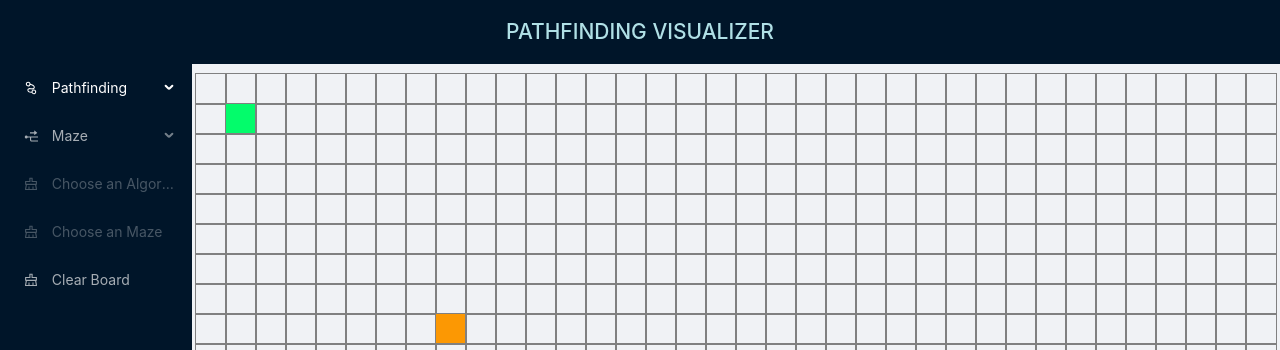
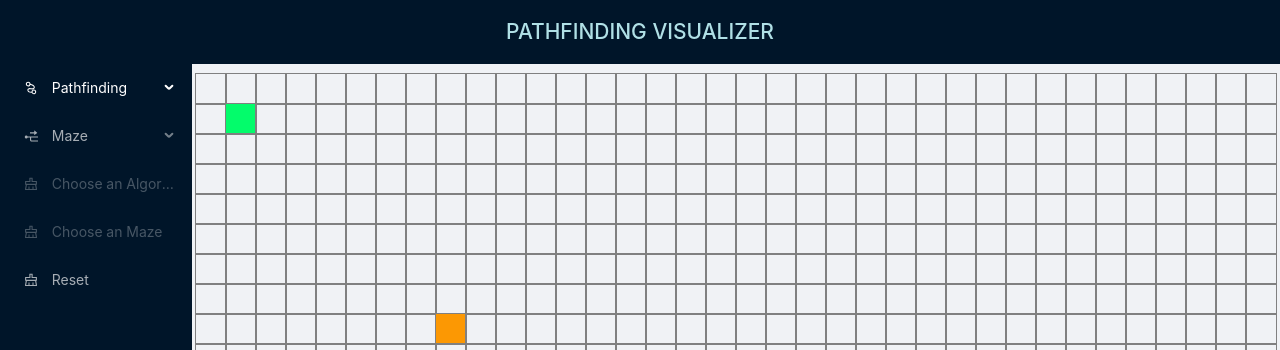
Before and after one commit to mitalletap/visualizers, a React (Create React App) app: page / in a window 1280 px wide. Shown: the top 350 px of the page. Built offline with nearby package versions, Linux system fonts and the light colour scheme.

Commit message:
Dijkstra has a bug. After you run Dijkstra, if you move the starting node, and restart Dijkstra, it attempts to solve from the new and previous locations. Need to find a fix.

```diff
--- a/src/Pathfinding/Pathfinding.jsx
+++ b/src/Pathfinding/Pathfinding.jsx
@@ -34,7 +34,6 @@ class Pathfinding extends Component {
             maxRows: 27,  //27
             activeMaze: false,
             activeAlgorithm: false,
-            active: false,
             pathFound: false,
             simulationComplete: false,
             collapsed: false,
@@ -123,12 +122,13 @@ class Pathfinding extends Component {
     }
 
     handleMouseEnter(col, row) {
-        const { grid, mouseDown, holdingStart, holdingEnd, startCol, startRow, endRow, endCol, destroyingWall } = this.state;
+        const { grid, mouseDown, holdingStart, holdingEnd, startCol, startRow, endRow, endCol, destroyingWall, previousEndCol, previousEndRow, previousStartCol, previousStartRow } = this.state;
         var current = this.getCell(grid, col, row);
 
 
         if(mouseDown === true && holdingStart === true) {
             document.getElementById(`cell-${this.state.startCol}-${this.state.startRow}`).classList.remove('cell-start');
+            grid[previousStartCol][previousStartRow].startCell = false;
             this.setState({ startRow: current.row, startCol: current.col })
             this.setState({ previousStartCol: startCol, previousStartRow: startRow })
             document.getElementById(`cell-${current.col}-${current.row}`).classList.add('cell-start');
@@ -137,6 +137,7 @@ class Pathfinding extends Component {
 
         }else if(mouseDown === true && holdingEnd === true){
             document.getElementById(`cell-${this.state.endCol}-${this.state.endRow}`).classList.remove('cell-end');
+            grid[previousStartCol][previousStartRow].startCell = false;
             this.setState({ endRow: current.row, endCol: current.col })
             this.setState({ previousEndCol: endCol, previousEndRow: endRow })
             document.getElementById(`cell-${current.col}-${current.row}`).classList.add('cell-end');
@@ -162,13 +163,16 @@ class Pathfinding extends Component {
 
     }
 
+
     // When the mouse click has been released, it will set the "MOUSE PRESS" state back to its default
     handleMouseUp(col, row) {
         const { grid, mouseDown, holdingStart, holdingEnd, previousStartCol, previousStartRow, startCol, startRow, destroyingWall } = this.state;
         var current = this.getCell(grid, col, row)
 
         if(holdingStart === true) {
+            current.startCell = true;
         } else if(holdingEnd === true) {
+            current.endCell = true;
         } else if(mouseDown === true) {
             if(current.startCell === true) {
                 console.log("You have entered the start")
@@ -183,47 +187,39 @@ class Pathfinding extends Component {
             }
         }
         this.setState({ mouseDown: false, mouseUp: true, holdingEnd: false, holdingStart: false, destroyingWall: false })
-    }
-
-    handleClearPath(grid){
-        if(this.state.active === false){
-            this.setState({ activeAlgorithm: false })
-            const newGrid = [];
-            for (let row = 0; row < this.state.maxRows; row++){
-                const currentRow = [];
-                for (let col = 0; col < this.state.maxCols; col++){
-                    const cell = grid[row][col];
-                    document.getElementById(`cell-${cell.row}-${cell.col}`).classList.remove('cell-shortest-path');
-                    document.getElementById(`cell-${cell.row}-${cell.col}`).classList.remove('cell-visited');
-                    currentRow.push(cell);
-                }
-                newGrid.push(currentRow);
-            }
-            this.setState({ grid: newGrid, pathFound: false })
-        } else {
-            console.log("Please Wait")
-        }
+        console.log(startCol, startRow)
+        console.log(previousStartCol, previousStartRow)
     }
 
 
+
     handleClearBoard() {
-        console.log("Clearing Board!")
-        this.setState({ mouseDown: false, mouseUp: true, holdingStart: false, holdingEnd: false, buildingWall: false });
-        console.log(this.state.maxCols, this.state.maxRows)
+        const { grid, startCol, endCol, startRow, endRow } = this.state;
+        if(this.state.activeAlgorithm === false || this.state.activeMaze === false) {
             var newGrid = [];
             for(var col = 0; col < this.state.maxCols; col++){
                 var currentCol = []
                 for(var row = 0; row < this.state.maxRows; row++){
                     var cell = this.getCell(this.state.grid, col, row);
-                if(cell.wall === true){
                     cell.wall = false;
+                    cell.visited = false;
+                    cell.startCell = false;
+                    cell.endCell = false;
                     document.getElementById(`cell-${cell.col}-${cell.row}`).className="cell ";
+                    if(cell.col === startCol && cell.row === startRow){
+                        cell.startCell = true;
+                        document.getElementById(`cell-${cell.col}-${cell.row}`).className="cell cell-start";
+                    } else if(cell.col === endCol && cell.row === endRow) {
+                        cell.endCell = true;
+                        document.getElementById(`cell-${cell.col}-${cell.row}`).className="cell cell-end";
                     }
                     currentCol.push(cell);
                 }
                 newGrid.push(currentCol);
             }
-        this.setState({grid: newGrid});
+            this.setState({ grid: newGrid, mouseDown: false, mouseUp: true, holdingStart: false, holdingEnd: false, buildingWall: false, activeAlgorithm: false, activeMaze: false, selectedAlgorithm: "", selectedMaze: "", simulationComplete: false });
+        }
+        console.log(grid[1][1])
     }
 
     drawBorders(col, row){
@@ -270,14 +266,19 @@ class Pathfinding extends Component {
 
     // Switch case to vizualize multiple algorithms
     visualizeAlgorithm(algorithm) {
+        console.log(`${algorithm} selected`)
         const { grid, startRow, startCol, endRow, endCol, maxCols, maxRows } = this.state;
         const start = grid[startRow][startCol];
         const end = grid[endRow][endCol];
-        var visited;
+        var visited = [];
+        var shortestPath;
+        console.log(start)
+        console.log(end)
         switch(algorithm){
             case 'Dijkstra':
                 visited = dijkstra(grid, start, end);
-                const shortestPath = getShortestPath(end);
+                console.log(visited)
+                shortestPath = getShortestPath(end);
                 this.animateDijkstra(visited, shortestPath);
                 break;
             // case 'AStar':
@@ -287,10 +288,10 @@ class Pathfinding extends Component {
                 console.log("Algorithm Not Found");
                 break;
         }
-
     }
 
     visualizeMaze(maze) {
+        console.log(`${maze} selected`)
         const { grid, maxRows, maxCols } = this.state;
         const visited = this.drawBorders(maxCols, maxRows);
         var newVisited;
@@ -312,10 +313,8 @@ class Pathfinding extends Component {
         var waitTime = this.animateMaze(visited.concat(newVisited));
         setTimeout(() => {
             newGrid = this.setWall(grid, visited);
-            console.log(newGrid)
             this.setState({ grid: newGrid })
-            console.log(this.state.grid)
-            console.log("State set")
+            this.setState({ activeMaze: false })
         }, 10 * waitTime);
 
     }
@@ -342,7 +341,7 @@ class Pathfinding extends Component {
             if(i === visited.length) {
                 setTimeout(() => {
                     this.animateShortestPath(shortestPath);
-                    this.setState({ active: false })
+                    this.setState({ activeAlgorithm: false })
                 }, 10 * i);
                 return;
             }
@@ -367,17 +366,13 @@ class Pathfinding extends Component {
         console.log("animated!")
         return i;
     }
-
-
-
-
-
+b
     onCollapse = collapsed => {
         this.setState({ collapsed });
     };
 
     render() {
-        const { grid } = this.state;
+        const { grid, printDetails } = this.state;
         const min = 1;
         return (
 
@@ -401,9 +396,22 @@ class Pathfinding extends Component {
                                         <Menu.Item key="7" onClick={() => this.setState({ selectedMaze: 'Recursive Backtracking' })}> Recursive Backtracking </Menu.Item>
                                     </SubMenu>
                                 </SubMenu>
-                                <Menu.Item key="8" disabled={this.state.selectedAlgorithm === "" || this.state.activeAlgorithm === true} onClick={() => { this.visualizeAlgorithm(this.state.selectedAlgorithm); this.setState({ activeAlgorithm: true })}}><ClearOutlined /> <span> {this.state.selectedAlgorithm === "" ? "Choose an Algorithm" : `Simulate ${this.state.selectedAlgorithm}` } </span></Menu.Item>
-                                <Menu.Item key="9" disabled={this.state.selectedMaze === "" || this.state.activeMaze === true} onClick={() => { this.visualizeMaze(this.state.selectedMaze); this.setState({ activeMaze: true })}}><ClearOutlined /> <span> {this.state.selectedMaze === "" ? "Choose an Maze" : `Simulate ${this.state.selectedMaze}` } </span></Menu.Item>
-                                <Menu.Item key="10" onClick={() => this.handleClearBoard()}><ClearOutlined /> <span> Clear Board </span></Menu.Item>
+
+                                <Menu.Item key="8"
+                                    disabled={this.state.selectedAlgorithm === "" || this.state.activeAlgorithm === true || this.state.activeMaze === true } onClick={() => { this.setState({ activeAlgorithm: true}); this.visualizeAlgorithm(this.state.selectedAlgorithm)}}>
+                                    <ClearOutlined /> <span> {this.state.selectedAlgorithm === "" ? "Choose an Algorithm" : `Simulate ${this.state.selectedAlgorithm}` } </span>
+                                </Menu.Item>
+
+                                <Menu.Item key="9"
+                                    disabled={this.state.selectedMaze === "" || this.state.activeMaze === true} onClick={() => { this.setState({ activeMaze: true }); this.visualizeMaze(this.state.selectedMaze) }}>
+                                    <ClearOutlined /> <span> {this.state.selectedMaze === "" ? "Choose an Maze" : `Simulate ${this.state.selectedMaze}` } </span>
+                                </Menu.Item>
+
+                                <Menu.Item key="10"
+                                    disabled={this.state.activeAlgorithm === true || this.state.activeMaze === true} onClick={() => {this.handleClearBoard();
+                                        console.log(`Active Algorithm: ${this.state.activeAlgorithm}, Active Maze: ${this.state.activeMaze}, Selected Algorithm: ${this.state.selectedAlgorithm}, Selected Maze: ${this.state.selectedMaze}, reset`)}}><ClearOutlined /> <span> Reset </span>
+                                </Menu.Item>
+
                             </Menu>
                         </Sider>
                         <Content style={{ paddingTop: "10px"}}>
```
Lines whose indentation alone changed are shown as unchanged.
